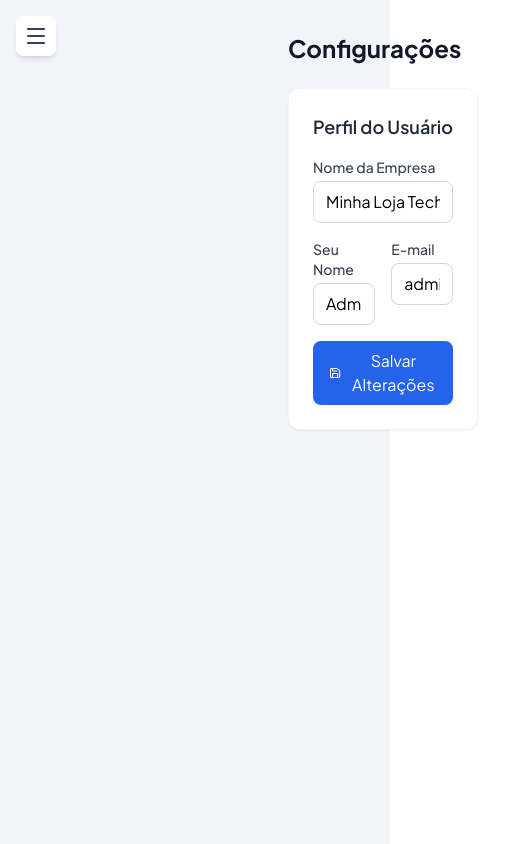
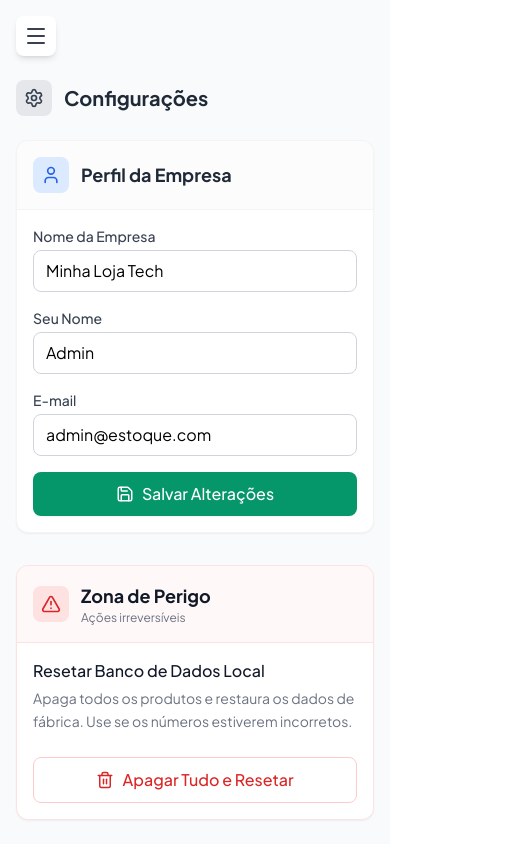
Before and after one commit to Aishabrito/estoque-facil-completo, a React (Vite) app: page /configuracoes in a window 390 px wide. Shown: the whole page, 510 px wide, since content can reach past the window. Built offline with nearby package versions, Linux system fonts and the light colour scheme.

Commit message:
style: ajusta responsividade da tela de configuracoes

```diff
--- a/src/contexts/StockContext.jsx
+++ b/src/contexts/StockContext.jsx
@@ -1,52 +1,74 @@
-import { createContext, useState, useContext } from 'react';
+import { createContext, useState, useContext, useEffect } from 'react';
 
 const StockContext = createContext();
 
 export function StockProvider({ children }) {
-  // 1. Estado Global de Produtos
-  const [products, setProducts] = useState([
+  // 1. CARREGAR DADOS SALVOS (OU USAR O PADRÃO)
+  const [products, setProducts] = useState(() => {
+    const savedProducts = localStorage.getItem('estoque-produtos');
+    return savedProducts ? JSON.parse(savedProducts) : [
       { id: 1, name: 'Fone Bluetooth', category: 'Eletrônicos', price: 149.90, stock: 32, status: 'Em Estoque' },
       { id: 2, name: 'Cadeira Gamer', category: 'Móveis', price: 899.00, stock: 5, status: 'Baixo Estoque' },
       { id: 3, name: 'Teclado Mecânico', category: 'Periféricos', price: 250.00, stock: 0, status: 'Sem Estoque' },
-  ]);
+    ];
+  });
 
-  // 2. Estado Global de Histórico (Entradas e Saídas)
-  // ADICIONEI DADOS INICIAIS AQUI PARA NÃO FICAR VAZIO
-  const [transactions, setTransactions] = useState([
+  const [transactions, setTransactions] = useState(() => {
+    const savedTransactions = localStorage.getItem('estoque-transacoes');
+    return savedTransactions ? JSON.parse(savedTransactions) : [
       { id: 101, productId: 1, productName: 'Fone Bluetooth', type: 'entrada', quantity: 50, reason: 'Compra Inicial', date: '20/12/2025' },
       { id: 102, productId: 2, productName: 'Cadeira Gamer', type: 'saida', quantity: 1, reason: 'Venda #1055', date: '24/12/2025' },
       { id: 103, productId: 1, productName: 'Fone Bluetooth', type: 'saida', quantity: 2, reason: 'Venda Balcão', date: '25/12/2025' },
-  ]);
+    ];
+  });
 
-  // Adicionar produto
+  // 2. SALVAR AUTOMATICAMENTE SEMPRE QUE MUDAR
+  useEffect(() => {
+    localStorage.setItem('estoque-produtos', JSON.stringify(products));
+    localStorage.setItem('estoque-transacoes', JSON.stringify(transactions));
+  }, [products, transactions]);
+
+  // Função Auxiliar para calcular Status
+  const getStatus = (qtd) => {
+    if (qtd <= 0) return 'Sem Estoque';
+    if (qtd < 10) return 'Baixo Estoque';
+    return 'Em Estoque';
+  };
+
+  // --- AÇÕES ---
+
   const addProduct = (newProduct) => {
     const productWithId = {
       ...newProduct,
       id: Date.now(),
-      status: newProduct.stock > 0 ? 'Em Estoque' : 'Sem Estoque'
+      // FIX CRÍTICO: Forçamos a conversão para Number para evitar erros de soma
+      price: Number(newProduct.price),
+      stock: Number(newProduct.stock),
+      status: getStatus(Number(newProduct.stock))
     };
     setProducts([...products, productWithId]);
   };
 
-  // Remover produto
   const removeProduct = (productId) => {
     const updatedProducts = products.filter(product => product.id !== productId);
     setProducts(updatedProducts);
   };
 
-  // Registrar Entrada ou Saída
   const addTransaction = (productId, type, quantity, reason) => {
+    const qtdNumber = Number(quantity); // Garante que é número
+
     // 1. Atualiza o Estoque do Produto
     const updatedProducts = products.map(product => {
       if (product.id === Number(productId)) {
+        const currentStock = Number(product.stock);
         const newStock = type === 'entrada'
-          ? product.stock + Number(quantity)
-          : product.stock - Number(quantity);
+          ? currentStock + qtdNumber
+          : currentStock - qtdNumber;
 
         return {
           ...product,
           stock: newStock,
-          status: newStock > 0 ? (newStock < 10 ? 'Baixo Estoque' : 'Em Estoque') : 'Sem Estoque'
+          status: getStatus(newStock)
         };
       }
       return product;
@@ -61,24 +83,31 @@ export function StockProvider({ children }) {
       id: Date.now(),
       productId,
       productName: productMoved?.name,
-      type, // 'entrada' ou 'saida'
-      quantity: Number(quantity),
-      reason, // 'Venda', 'Compra', 'Perda'
+      type,
+      quantity: qtdNumber,
+      reason,
       date: new Date().toLocaleDateString('pt-BR')
     };
 
-    // Adiciona a nova transação no topo da lista
     setTransactions([newTransaction, ...transactions]);
   };
 
+  // Função extra: Limpar tudo (útil para testes)
+  const clearAllData = () => {
+    if(window.confirm("Isso apagará todos os dados e resetará o sistema. Continuar?")) {
+        localStorage.removeItem('estoque-produtos');
+        localStorage.removeItem('estoque-transacoes');
+        window.location.reload();
+    }
+  };
+
   return (
-    <StockContext.Provider value={{ products, transactions, addProduct, removeProduct, addTransaction }}>
+    <StockContext.Provider value={{ products, transactions, addProduct, removeProduct, addTransaction, clearAllData }}>
       {children}
     </StockContext.Provider>
   );
 }
 
-// Hook personalizado
 // eslint-disable-next-line react-refresh/only-export-components
 export function useStock() {
   return useContext(StockContext);
--- a/src/pages/Configuracoes.jsx
+++ b/src/pages/Configuracoes.jsx
@@ -1,39 +1,120 @@
 import Sidebar from '../components/Sidebar';
-import { Save } from 'lucide-react';
+import { Save, Settings, Trash2, Database, AlertTriangle, User } from 'lucide-react';
+import { useStock } from '../contexts/StockContext';
 
 export default function Configuracoes() {
+  const { clearAllData } = useStock();
+
   return (
-    <div className="flex min-h-screen bg-background-light font-sans">
+    <div className="min-h-screen bg-gray-50 font-sans">
       <Sidebar />
-      <main className="flex-1 ml-64 p-8">
-        <h1 className="text-2xl font-bold text-gray-900 mb-6">Configurações</h1>
 
-        <div className="bg-white max-w-2xl rounded-xl shadow-sm border border-gray-100 p-6">
-          <h2 className="text-lg font-semibold mb-4 text-gray-800">Perfil do Usuário</h2>
+      {/* ESTRUTURA RESPONSIVA PADRÃO
+          - md:ml-64: Margem esquerda só no Desktop
+          - w-full: Ocupa toda a largura
+          - p-4: Padding menor no mobile
+          - pt-20: Espaço para o menu no mobile
+      */}
+      <main className="w-full md:ml-64 p-4 md:p-8 pt-20 md:pt-8 transition-all">
 
+        {/* Título com ícone mobile */}
+        <div className="flex items-center gap-3 mb-6">
+          <div className="p-2 bg-gray-200 text-gray-700 rounded-lg md:hidden">
+            <Settings size={20} />
+          </div>
+          <h1 className="text-xl md:text-2xl font-bold text-gray-800">Configurações</h1>
+        </div>
+
+        {/* --- SEÇÃO 1: PERFIL DO USUÁRIO --- */}
+        <div className="bg-white w-full max-w-2xl rounded-xl shadow-sm border border-gray-100 overflow-hidden mb-8">
+
+          <div className="p-4 md:p-6 border-b border-gray-100 bg-gray-50/50 flex items-center gap-3">
+             <div className="p-2 bg-blue-100 text-blue-600 rounded-lg">
+                <User size={20} />
+             </div>
+             <h2 className="text-lg font-bold text-gray-800">Perfil da Empresa</h2>
+          </div>
+
+          <div className="p-4 md:p-6">
             <form className="space-y-4">
+              {/* Nome da Empresa */}
               <div>
                 <label className="block text-sm font-medium text-gray-700 mb-1">Nome da Empresa</label>
-              <input type="text" defaultValue="Minha Loja Tech" className="w-full rounded-lg border border-gray-300 px-3 py-2" />
+                <input
+                  type="text"
+                  defaultValue="Minha Loja Tech"
+                  className="w-full rounded-lg border border-gray-300 px-3 py-2 focus:ring-2 focus:ring-emerald-500 focus:border-emerald-500 outline-none transition-all"
+                />
               </div>
 
-            <div className="grid grid-cols-2 gap-4">
+              {/* Grid Responsivo: 1 coluna no mobile, 2 no PC */}
+              <div className="grid grid-cols-1 md:grid-cols-2 gap-4">
                 <div>
                   <label className="block text-sm font-medium text-gray-700 mb-1">Seu Nome</label>
-                <input type="text" defaultValue="Admin" className="w-full rounded-lg border border-gray-300 px-3 py-2" />
+                  <input
+                    type="text"
+                    defaultValue="Admin"
+                    className="w-full rounded-lg border border-gray-300 px-3 py-2 focus:ring-2 focus:ring-emerald-500 outline-none"
+                  />
                 </div>
                 <div>
                   <label className="block text-sm font-medium text-gray-700 mb-1">E-mail</label>
-                <input type="email" defaultValue="admin@estoque.com" className="w-full rounded-lg border border-gray-300 px-3 py-2" />
+                  <input
+                    type="email"
+                    defaultValue="admin@estoque.com"
+                    className="w-full rounded-lg border border-gray-300 px-3 py-2 focus:ring-2 focus:ring-emerald-500 outline-none"
+                  />
                 </div>
               </div>
 
-            <button type="button" className="flex items-center gap-2 bg-primary-600 text-white px-4 py-2 rounded-lg hover:bg-primary-700 transition-colors mt-4">
+              {/* Botão Responsivo: w-full no mobile */}
+              <button
+                type="button"
+                className="w-full md:w-auto flex items-center justify-center gap-2 bg-emerald-600 text-white px-6 py-2.5 rounded-lg hover:bg-emerald-700 transition-colors mt-4 font-medium active:scale-95 shadow-sm"
+              >
                 <Save size={18} />
                 Salvar Alterações
               </button>
             </form>
           </div>
+        </div>
+
+        {/* --- SEÇÃO 2: ZONA DE PERIGO (RESET) --- */}
+        <div className="bg-white w-full max-w-2xl rounded-xl shadow-sm border border-red-100 overflow-hidden">
+          <div className="p-4 md:p-6 border-b border-red-100 bg-red-50/50 flex items-center gap-3">
+            <div className="p-2 bg-red-100 text-red-600 rounded-lg shrink-0">
+              <AlertTriangle size={20} />
+            </div>
+            <div>
+              <h2 className="text-lg font-bold text-gray-900">Zona de Perigo</h2>
+              <p className="text-xs md:text-sm text-gray-500">Ações irreversíveis</p>
+            </div>
+          </div>
+
+          <div className="p-4 md:p-6">
+            <div className="flex flex-col md:flex-row items-start gap-4 mb-6">
+              <div className="p-2 bg-gray-50 rounded-lg text-gray-400 hidden md:block">
+                <Database size={24} />
+              </div>
+
+              <div>
+                <h3 className="font-medium text-gray-900">Resetar Banco de Dados Local</h3>
+                <p className="text-sm text-gray-500 mt-1 leading-relaxed">
+                  Apaga todos os produtos e restaura os dados de fábrica. Use se os números estiverem incorretos.
+                </p>
+              </div>
+            </div>
+
+            <button
+              onClick={clearAllData}
+              className="w-full md:w-auto flex items-center justify-center gap-2 px-4 py-2.5 bg-white text-red-600 font-medium rounded-lg hover:bg-red-50 transition-colors border border-red-200"
+            >
+              <Trash2 size={18} />
+              Apagar Tudo e Resetar
+            </button>
+          </div>
+        </div>
+
       </main>
     </div>
   );
```
Lines whose indentation alone changed are shown as unchanged.
